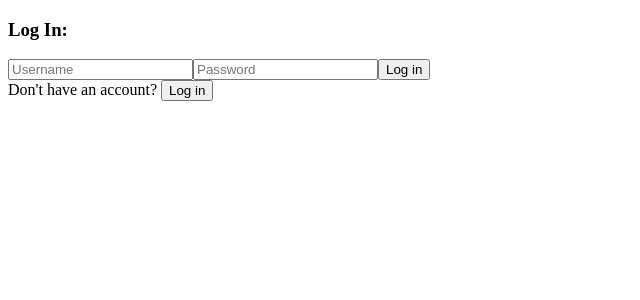
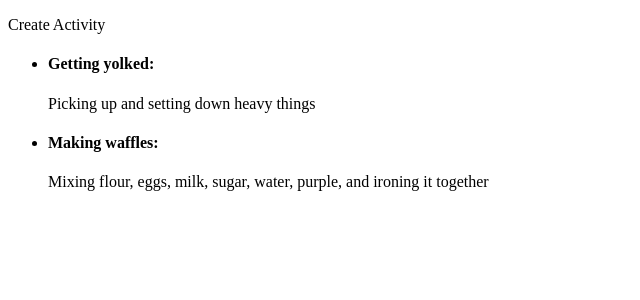
Before and after one commit to webermn15/wid-client, a React app: page / in a window 1280 px wide. Shown: the top 300 px of the page, without its empty margins (0-640 px from the left). Built offline with nearby package versions, Linux system fonts and the light colour scheme; the HTML template or start-up script is replaced by a standard one.

Commit message:
wrote some dummy data in root component state, learned a bit about reacts context api to create a provider and pass it down to consumer components to render list data. coupling with database next

```diff
--- a/src/Auth/index.js
+++ b/src/Auth/index.js
@@ -1,4 +1,7 @@
+import React from 'react';
 import UserForm from './UserForm';
+
+const UserContext = React.createContext();
 
 const LoginProps = {
 	fetchURL: 'login',
@@ -15,5 +18,5 @@ const CreateAccountProps = {
 }
 
 export {
-	UserForm, LoginProps, CreateAccountProps
+	UserForm, LoginProps, CreateAccountProps, UserContext
 }
--- /dev/null
+++ b/src/Landing/ActivityComponent.js
@@ -0,0 +1,15 @@
+import React from 'react';
+import ActivityList from './ActivityList';
+import { UserContext } from '../Auth';
+
+function ActivityComponent(props) {
+	return(
+		<UserContext.Consumer>
+			{user => (
+				<ActivityList {...user} />
+			)}
+		</UserContext.Consumer>
+	)
+}
+
+export default ActivityComponent;
--- /dev/null
+++ b/src/Landing/ActivityList.js
@@ -0,0 +1,16 @@
+import React from 'react';
+import ActivityListItem from './ActivityListItem';
+
+function ActivityList({activityList}) {
+	return(
+		<ul>
+			{
+				activityList.map((act, i) => (
+					<ActivityListItem key={act.id} {...act} />
+				))
+			}
+		</ul>
+	)
+}
+
+export default ActivityList;
--- /dev/null
+++ b/src/Landing/ActivityListItem.js
@@ -0,0 +1,12 @@
+import React from 'react';
+
+function ActivityListItem({name, description}) {
+	return(
+		<li>
+			<h4>{ name }:</h4>
+			{ description }
+		</li>
+	)
+}
+
+export default ActivityListItem;
--- /dev/null
+++ b/src/Landing/index.js
@@ -0,0 +1,13 @@
+import React, { Component } from 'react';
+import ActivityComponent from './ActivityComponent';
+
+export default class Landing extends Component {
+	render() {
+		return(
+			<div>
+				<p>Create Activity</p>
+				<ActivityComponent />
+			</div>
+		)
+	}
+}
--- a/src/app.js
+++ b/src/app.js
@@ -1,12 +1,30 @@
 import React, { Component } from 'react';
-import { UserForm, LoginForm, CreateAccountForm, LoginProps, CreateAccountProps } from './Auth';
+import { UserForm, LoginProps, CreateAccountProps, UserContext } from './Auth';
+import Landing from './Landing';
 
 export default class App extends Component {
 	constructor() {
 		super()
 
 		this.state = {
-			isLoggingIn: true
+			isLoggingIn: true,
+			authenticated: true,
+			user: {
+				username: 'Default User',
+				id: 1,
+				activityList: [
+					{
+						id: 100,
+						name: 'Getting yolked',
+						description: 'Picking up and setting down heavy things'
+					},
+					{
+						id: 101,
+						name: 'Making waffles',
+						description: 'Mixing flour, eggs, milk, sugar, water, purple, and ironing it together'
+					}
+				]
+			}
 		}
 	}
 
@@ -15,10 +33,14 @@ export default class App extends Component {
 	}
 
 	render() {
-		const authMethod = <UserForm {...(this.state.isLoggingIn ? LoginProps : CreateAccountProps)} toggle={this.toggleAuthMethod}/>
+		const authMethod = !this.state.authenticated ? <UserForm {...(this.state.isLoggingIn ? LoginProps : CreateAccountProps)} toggle={this.toggleAuthMethod}/> : null
+		const landingDisplay = this.state.authenticated ? <Landing /> : null
 		return(
 			<div>
 				{ authMethod }
+				<UserContext.Provider value={this.state.user}>
+					{ landingDisplay }
+				</UserContext.Provider>
 			</div>
 		)
 	}
```
